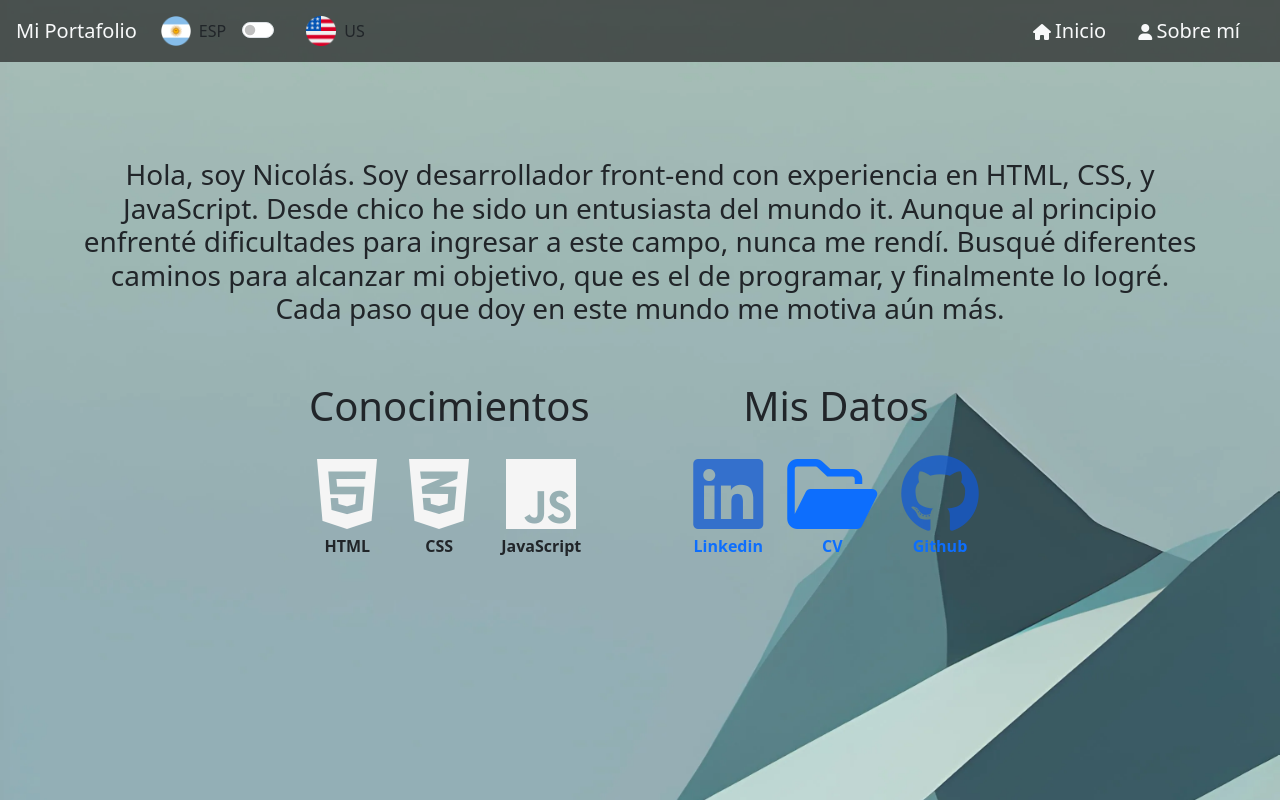
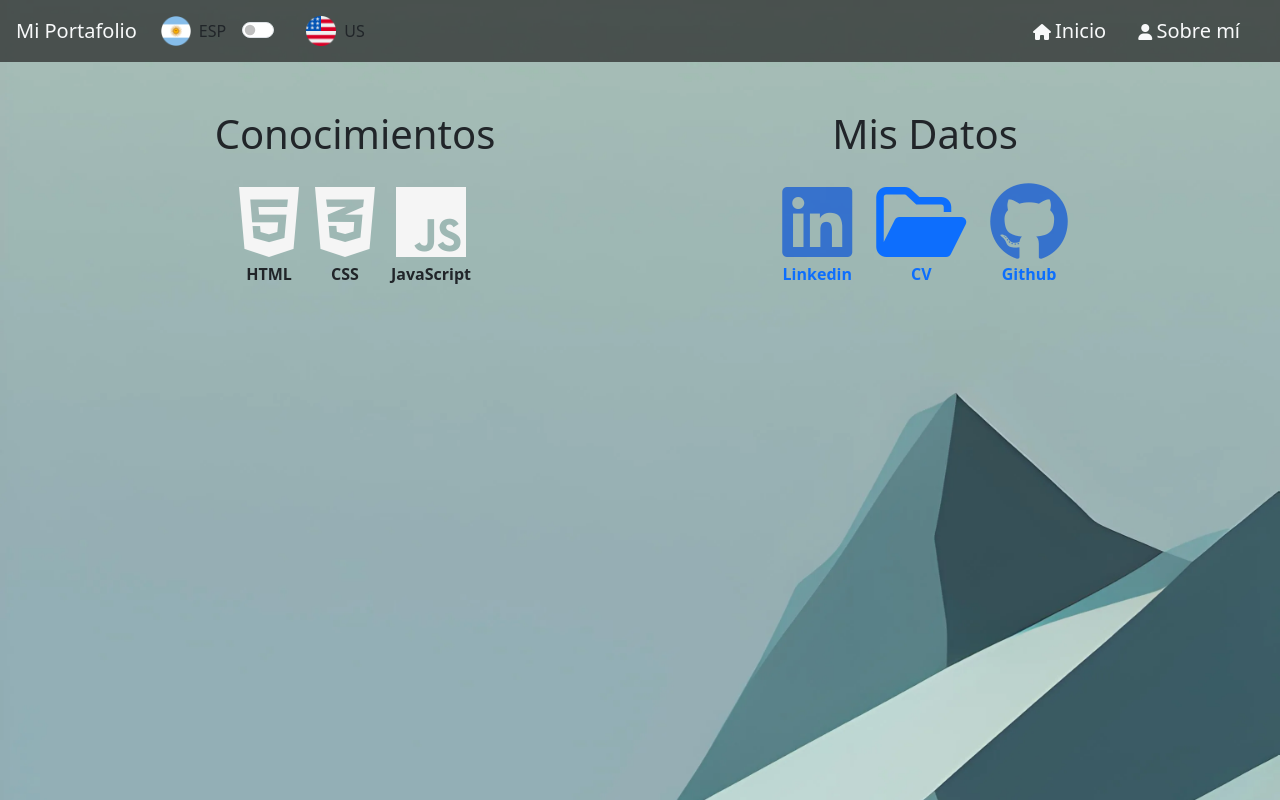
Before and after one commit to NicolasAlegres/NicolasAlegres.github.io, a plain HTML site: page sobre-mi.html in a window 1280 px wide. Drawn offline with nearby package versions, Linux system fonts and the light colour scheme.

Commit message:
Update sobre-mi.html

```diff
--- a/sobre-mi.html
+++ b/sobre-mi.html
@@ -86,64 +86,41 @@
 
     <div class="container mt-5">
   <div class="row">
-        <div class="col text-center">
-          <!-- Descripción -->
-          <h3 data-key="description" class="mt-5">
-            Hola, soy Nicolás. Soy desarrollador front-end con experiencia en
-            HTML, CSS, y JavaScript. Desde chico he sido un entusiasta del mundo
-            it. Aunque al principio enfrenté dificultades para ingresar a este
-            campo, nunca me rendí. Busqué diferentes caminos para alcanzar mi
-            objetivo, que es el de programar, y finalmente lo logré. Cada paso
-            que doy en este mundo me motiva aún más.
-          </h3>
-        </div>
-      </div>
-    </div>
-
-    <div class="container d-flex justify-content-center mt-5">
     <!-- Primer contenedor: Conocimientos -->
-      <div class="text-center me-5">
+    <div class="col-12 col-lg-6 mb-4 text-center">
       <h1 data-key="skills" class="mb-4">Conocimientos</h1>
-        <div class="d-flex justify-content-center">
+      <div class="d-flex flex-wrap justify-content-center gap-3">
         <!-- Primer ícono y su descripción -->
-          <div class="text-center mx-3 icono">
-            <i
-              class="fa-brands fa-html5 fa-flip fa-5x"
-              style="color: #f5f5f5"
-            ></i>
+        <div class="text-center icono">
+          <i class="fa-brands fa-html5 fa-flip fa-5x" style="color: #f5f5f5"></i>
           <p><strong>HTML</strong></p>
         </div>
 
         <!-- Segundo ícono y su descripción -->
-          <div class="text-center mx-3 icono">
-            <i
-              class="fa-brands fa-css3-alt fa-flip fa-5x"
-              style="color: #f5f5f5"
-            ></i>
+        <div class="text-center icono">
+          <i class="fa-brands fa-css3-alt fa-flip fa-5x" style="color: #f5f5f5"></i>
           <p><strong>CSS</strong></p>
         </div>
 
         <!-- Tercer ícono y su descripción -->
-          <div class="text-center mx-3 icono">
+        <div class="text-center icono">
           <i class="fa-brands fa-js fa-flip fa-5x" style="color: #f5f5f5"></i>
           <p><strong>JavaScript</strong></p>
         </div>
       </div>
     </div>
 
-
     <!-- Segundo contenedor: Mis Datos -->
-<div class="text-center ms-5">
+    <div class="col-12 col-lg-6 text-center">
       <h1 data-key="my_data" class="mb-3">Mis Datos</h1>
-
-  <div class="d-flex align-items-center justify-content-center mt-4 gap-4">
+      <div class="d-flex flex-wrap justify-content-center gap-4 mt-4">
         <a
-      href="https://www.linkedin.com/in/nicolas-alegres-a79313323/"
+          href="https://www3.animeflv.net/ver/cyberpunk-edgerunners-4"
           target="_blank"
           class="text-decoration-none text-center"
         >
           <i class="fa-brands fa-linkedin fa-fade fa-5x" style="color: #1159d4bd"></i>
-      <p ><strong>Linkedin</strong></p>
+          <p><strong>Linkedin</strong></p>
         </a>
 
         <a
@@ -153,17 +130,22 @@
           id="cvDownloadLink"
         >
           <i class="fa-regular fa-folder-open fa-fade fa-5x"></i>
-      <p ><strong>CV</strong></p>
+          <p><strong>CV</strong></p>
         </a>
 
-    <a href="https://github.com/NicolasAlegres"
+        <a
+          href="https://github.com/NicolasAlegres"
           target="_blank"
-    class="text-decoration-none ">
+          class="text-decoration-none text-center"
+        >
           <i class="fa-brands fa-github fa-fade fa-5x" style="color: #1159d4bd"></i>
-    <p ><strong>Github</strong></p>
+          <p><strong>Github</strong></p>
         </a>
       </div>
     </div>
+  </div>
+</div>
+
 
 
     <script src="https://cdn.jsdelivr.net/npm/@popperjs/core@2.9.3/dist/umd/popper.min.js"></script>
```
Lines whose indentation alone changed are shown as unchanged.
